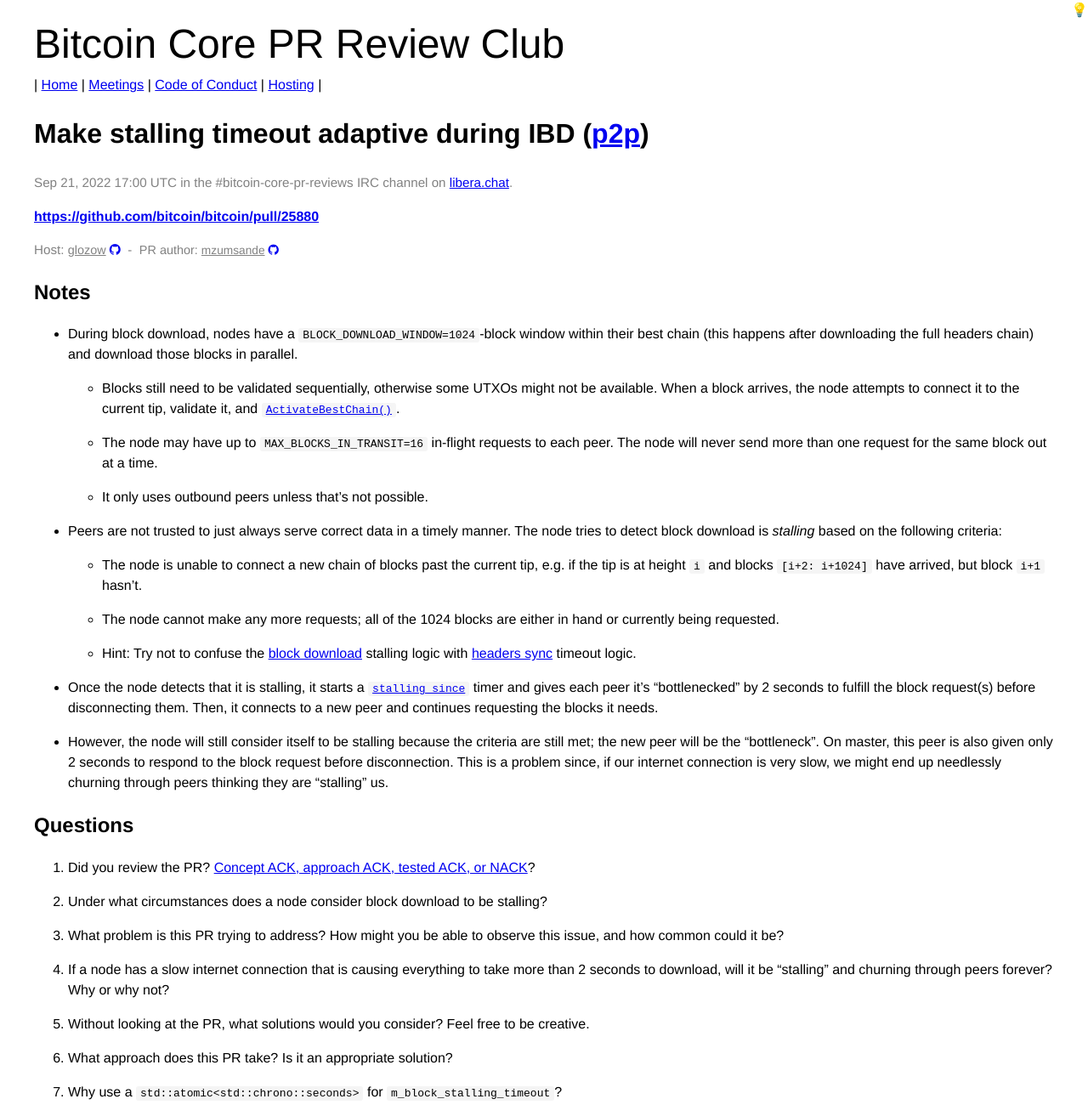
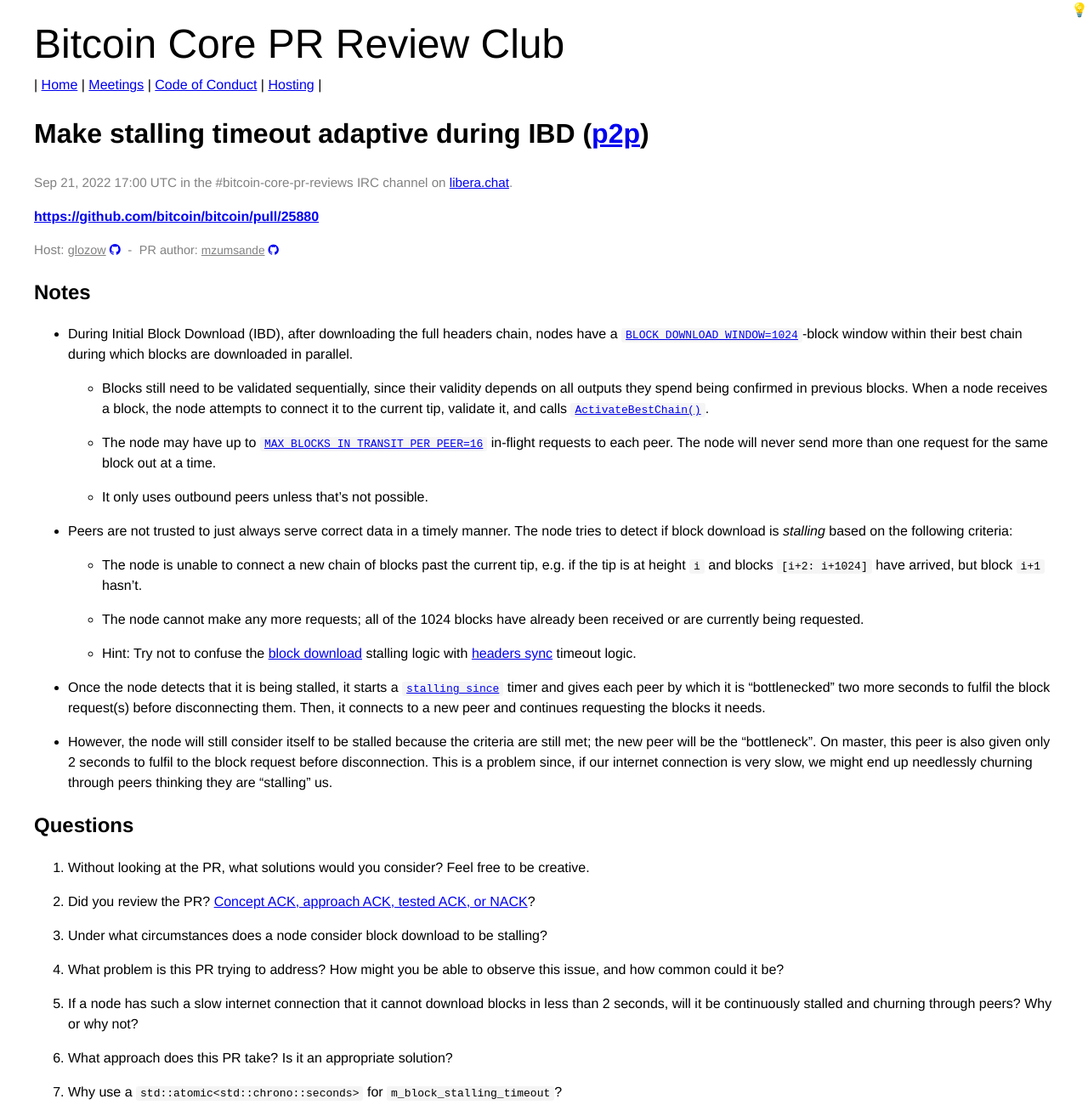
Before and after one commit to bitcoin-core-review-club/website, a Jekyll site: the page built from _posts/2022-09-21-#25880.md, in a window 1280 px wide. Shown: the whole page at 85% size. Built offline with Jekyll 4.4.1, drawn with Linux system fonts in a browser that asks for light colours.

Commit message:
Links and rephrasing for n25880

```diff
--- a/_posts/2022-09-21-#25880.md
+++ b/_posts/2022-09-21-#25880.md
@@ -12,44 +12,45 @@
 
 ## Notes
 
-- During block download, nodes have a `BLOCK_DOWNLOAD_WINDOW=1024`-block window within their best
-  chain (this happens after downloading the full headers chain) and download those blocks in
-parallel.
+- During Initial Block Download (IBD), after downloading the full headers chain, nodes have a [`BLOCK_DOWNLOAD_WINDOW=1024`](https://github.com/bitcoin/bitcoin/blob/a688ff9046a9df58a373086445ab5796cccf9dd3/src/net_processing.cpp#L128)-block window within their best
+  chain during which blocks are downloaded in parallel.
 
-    - Blocks still need to be validated sequentially, otherwise some UTXOs might not be available.
-      When a block arrives, the node attempts to connect it to the current tip, validate it, and
-      [`ActivateBestChain()`](https://github.com/bitcoin/bitcoin/blob/a688ff9046a9df58a373086445ab5796cccf9dd3/src/validation.h#L653).
+    - Blocks still need to be validated sequentially, since their validity depends on all outputs they spend being confirmed in previous blocks.
+      When a node receives a block, the node attempts to connect it to the current tip, validate it, and
+      calls [`ActivateBestChain()`](https://github.com/bitcoin/bitcoin/blob/a688ff9046a9df58a373086445ab5796cccf9dd3/src/validation.h#L653).
 
-    - The node may have up to `MAX_BLOCKS_IN_TRANSIT=16` in-flight requests to each peer. The
+    - The node may have up to [`MAX_BLOCKS_IN_TRANSIT_PER_PEER=16`](https://github.com/bitcoin/bitcoin/blob/a688ff9046a9df58a373086445ab5796cccf9dd3/src/net_processing.cpp#L113) in-flight requests to each peer. The
       node will never send more than one request for the same block out at a time.
 
     - It only uses outbound peers unless that's not possible.
 
 - Peers are not trusted to just always serve correct data in a timely manner. The node tries to
-  detect block download is *stalling* based on the following criteria:
+  detect if block download is *stalling* based on the following criteria:
 
     - The node is unable to connect a new chain of blocks past the current tip, e.g. if the tip is
       at height `i` and blocks `[i+2: i+1024]` have arrived, but block `i+1` hasn't.
 
-    - The node cannot make any more requests; all of the 1024 blocks are either in hand or currently
+    - The node cannot make any more requests; all of the 1024 blocks have already been received or are currently
       being requested.
 
     - Hint: Try not to confuse the [block download](https://github.com/bitcoin/bitcoin/blob/a688ff9046a9df58a373086445ab5796cccf9dd3/src/net_processing.cpp#L5619-L5641)
       stalling logic with [headers sync](https://github.com/bitcoin/bitcoin/blob/a688ff9046a9df58a373086445ab5796cccf9dd3/src/net_processing.cpp#L5642-L5674)
       timeout logic.
 
-- Once the node detects that it is stalling, it starts a
+- Once the node detects that it is being stalled, it starts a
   [`stalling_since`](https://github.com/bitcoin/bitcoin/blob/a688ff9046a9df58a373086445ab5796cccf9dd3/src/net_processing.cpp#L432)
-timer and gives each peer it's "bottlenecked" by 2 seconds to fulfill the block request(s) before
+timer and gives each peer by which it is "bottlenecked" two more seconds to fulfil the block request(s) before
 disconnecting them. Then, it connects to a new peer and continues requesting the blocks it needs.
 
-- However, the node will still consider itself to be stalling because the criteria are still met;
+- However, the node will still consider itself to be stalled because the criteria are still met;
   the new peer will be the "bottleneck". On master, this peer is also given only 2 seconds to
-respond to the block request before disconnection. This is a problem since, if our internet
+fulfil to the block request before disconnection. This is a problem since, if our internet
 connection is very slow, we might end up needlessly churning through peers thinking they are
 "stalling" us.
 
 ## Questions
+
+1. Without looking at the PR, what solutions would you consider? Feel free to be creative.
 
 1. Did you review the PR? [Concept ACK, approach ACK, tested ACK, or NACK](https://github.com/bitcoin/bitcoin/blob/master/CONTRIBUTING.md#peer-review)?
 
@@ -58,10 +59,7 @@
 1. What problem is this PR trying to address? How might you be able to observe this issue, and how
    common could it be?
 
-1. If a node has a slow internet connection that is causing everything to take more than 2 seconds
-   to download, will it be "stalling" and churning through peers forever? Why or why not?
-
-1. Without looking at the PR, what solutions would you consider? Feel free to be creative.
+1. If a node has such a slow internet connection that it cannot download blocks in less than 2 seconds, will it be continuously stalled and churning through peers? Why or why not?
 
 1. What approach does this PR take? Is it an appropriate solution?
 
```
